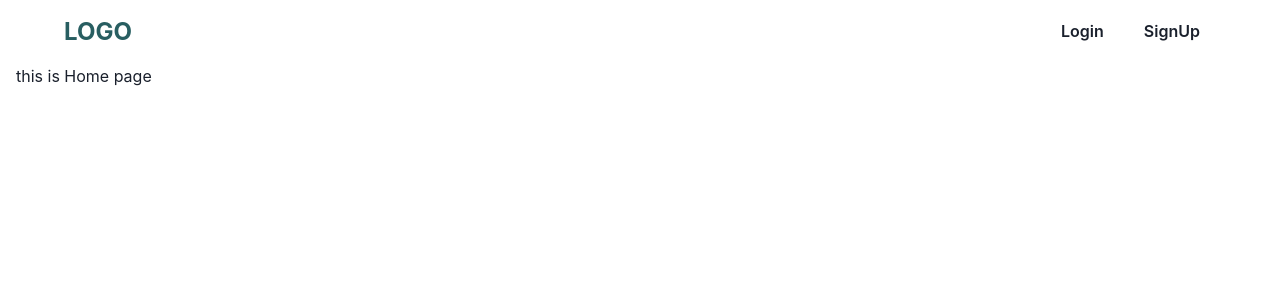
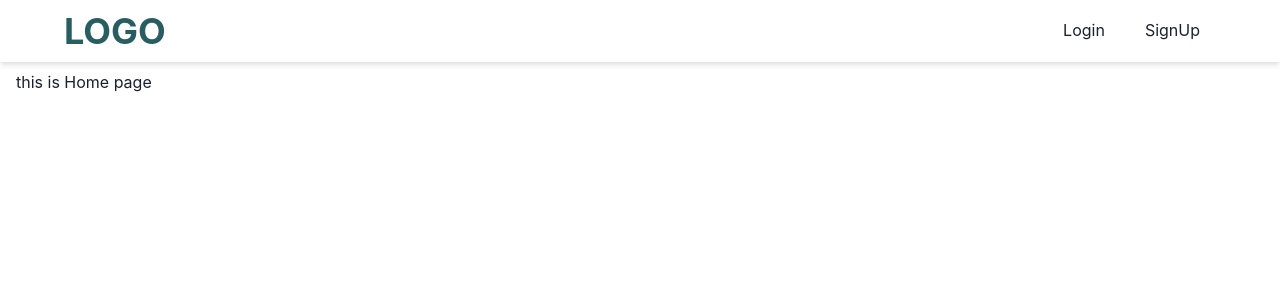
Before and after one commit to sairajchouhan/react-room-chat, a React (Create React App) app: page / in a window 1280 px wide. Shown: the top 300 px of the page. Built offline with nearby package versions, Linux system fonts and the light colour scheme.

Commit message:
add ui changes to navbar

```diff
--- a/src/App.tsx
+++ b/src/App.tsx
@@ -12,7 +12,7 @@ const App: React.FC = () => {
     <ChakraProvider>
       <Navbar />
       <Switch>
-        <Container maxW="container.xl">
+        <Container maxW="container.xl" pt="2">
           <Route path="/" exact component={Home} />
           <Route path="/signup" component={SignUp} />
           <Route path="/login" component={Login} />
--- a/src/components/Navbar.tsx
+++ b/src/components/Navbar.tsx
@@ -5,7 +5,7 @@ import { Button } from '@chakra-ui/button';
 
 const Navbar = () => {
   return (
-    <Box py="3">
+    <Box py="1" shadow="md">
       <Box
         w="90%"
         h="100%"
@@ -16,7 +16,7 @@ const Navbar = () => {
         justifyContent="space-between"
       >
         <Text
-          fontSize="2xl"
+          fontSize="4xl"
           fontWeight="bold"
           color="teal.700"
           as={Link}
@@ -26,10 +26,22 @@ const Navbar = () => {
         </Text>
         <Stack direction={{ base: 'column', sm: 'row' }}>
           <>
-            <Button as={Link} to="/login" colorScheme="gray" variant="ghost">
+            <Button
+              as={Link}
+              fontWeight="normal"
+              to="/login"
+              colorScheme="gray"
+              variant="ghost"
+            >
               Login
             </Button>
-            <Button as={Link} to="/signup" colorScheme="gray" variant="ghost">
+            <Button
+              as={Link}
+              fontWeight="normal"
+              to="/signup"
+              colorScheme="gray"
+              variant="ghost"
+            >
               SignUp
             </Button>
           </>
```
